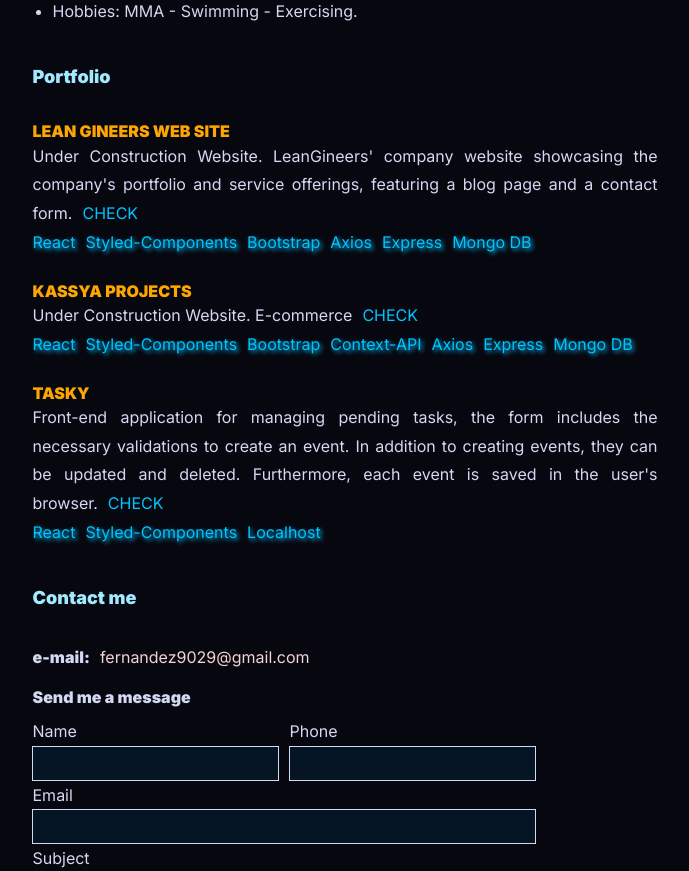
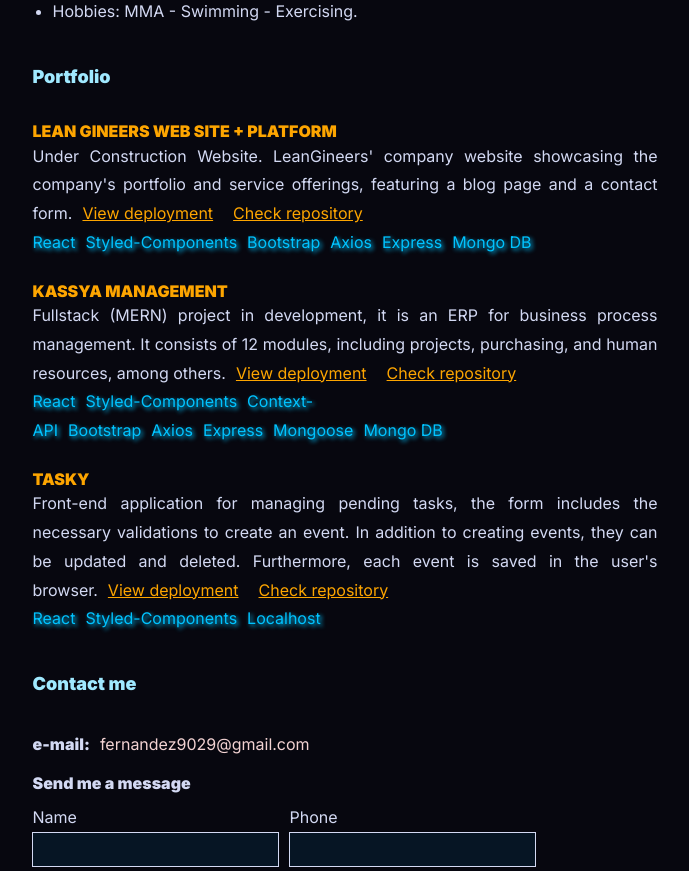
Before and after one commit to afmarquinho/Portfolio-Frontend, a React (Vite) app: page / in a window 1280 px wide. Shown: the part 1000-1871 px from the top of the page, without its empty margins (515-1204 px from the left). Built offline with nearby package versions, Linux system fonts and the light colour scheme; a web font is replaced by a local one.

Commit message:
actualizacion del portafolio

```diff
--- a/src/App.css
+++ b/src/App.css
@@ -208,7 +208,8 @@ img {
   margin: 2.5rem 0 0 0;
 }
 .project .see-project {
-  color: var(--resaltado);
+  color: var(--amarillo);
+  text-decoration: underline;
 }
 .project span {
   color: var(--resaltado);
--- a/src/potafolio/Home.jsx
+++ b/src/potafolio/Home.jsx
@@ -199,13 +199,24 @@ const Home = () => {
                   Portfolio
                 </Subtitulos>
                 <div className="project project2">
-                  <h3 className="lean-gineers">LEAN GINEERS WEB SITE</h3>
+                  <h3 className="lean-gineers">LEAN GINEERS WEB SITE + PLATFORM</h3>
                   <p className="text-justify">
                     Under Construction Website. LeanGineers' company website
                     showcasing the company's portfolio and service offerings,
                     featuring a blog page and a contact form.
-                    <a href="www.google.com" className="see-project mx-3">
-                      CHECK
+                    <a
+                      href="https://lean-gineers-front-35vmhfyfg-afmarquinho.vercel.app/"
+                      target="blank"
+                      className="see-project mx-3"
+                    >
+                      View deployment
+                    </a>
+                    <a
+                      href="https://github.com/afmarquinho/LeanGineers-FrontEnd"
+                      target="blank"
+                      className="see-project mx-3"
+                    >
+                      Check repository
                     </a>
                     <br />
                     <span className="">React</span>
@@ -217,19 +228,34 @@ const Home = () => {
                   </p>
                 </div>
                 <div className="project project2">
-                  <h3 className="Kassya Projects">KASSYA PROJECTS</h3>
+                  <h3 className="Kassya Projects">KASSYA MANAGEMENT</h3>
                   <p className="text-justify">
-                    Under Construction Website. E-commerce
-                    <a href="www.google.com" className="see-project mx-3">
-                      CHECK
+                    Fullstack (MERN) project in development, it is an ERP for
+                    business process management. It consists of 12 modules,
+                    including projects, purchasing, and human resources, among
+                    others.
+                    <a
+                      href="https://tiny-horse-6baf33.netlify.app/"
+                      target="blank"
+                      className="see-project mx-3"
+                    >
+                      View deployment
+                    </a>
+                    <a
+                      href="https://github.com/afmarquinho/KassyaApp"
+                      target="blank"
+                      className="see-project mx-3"
+                    >
+                      Check repository
                     </a>
                     <br />
                     <span className="">React</span>
                     <span className="">Styled-Components</span>
+                    <span className="">Context-API</span>
                     <span className="">Bootstrap</span>
-                    <span className="">Context-API</span>
                     <span className="">Axios</span>
                     <span className="">Express</span>
+                    <span className="">Mongoose</span>
                     <span className="">Mongo DB</span>
                   </p>
                 </div>
@@ -246,7 +272,14 @@ const Home = () => {
                       target="blank"
                       className="see-project mx-3"
                     >
-                      CHECK
+                      View deployment
+                    </a>
+                    <a
+                      href="https://github.com/afmarquinho/TO-DO-TASK"
+                      target="blank"
+                      className="see-project mx-3"
+                    >
+                      Check repository
                     </a>
                     <br />
                     <span className="">React</span>
```
